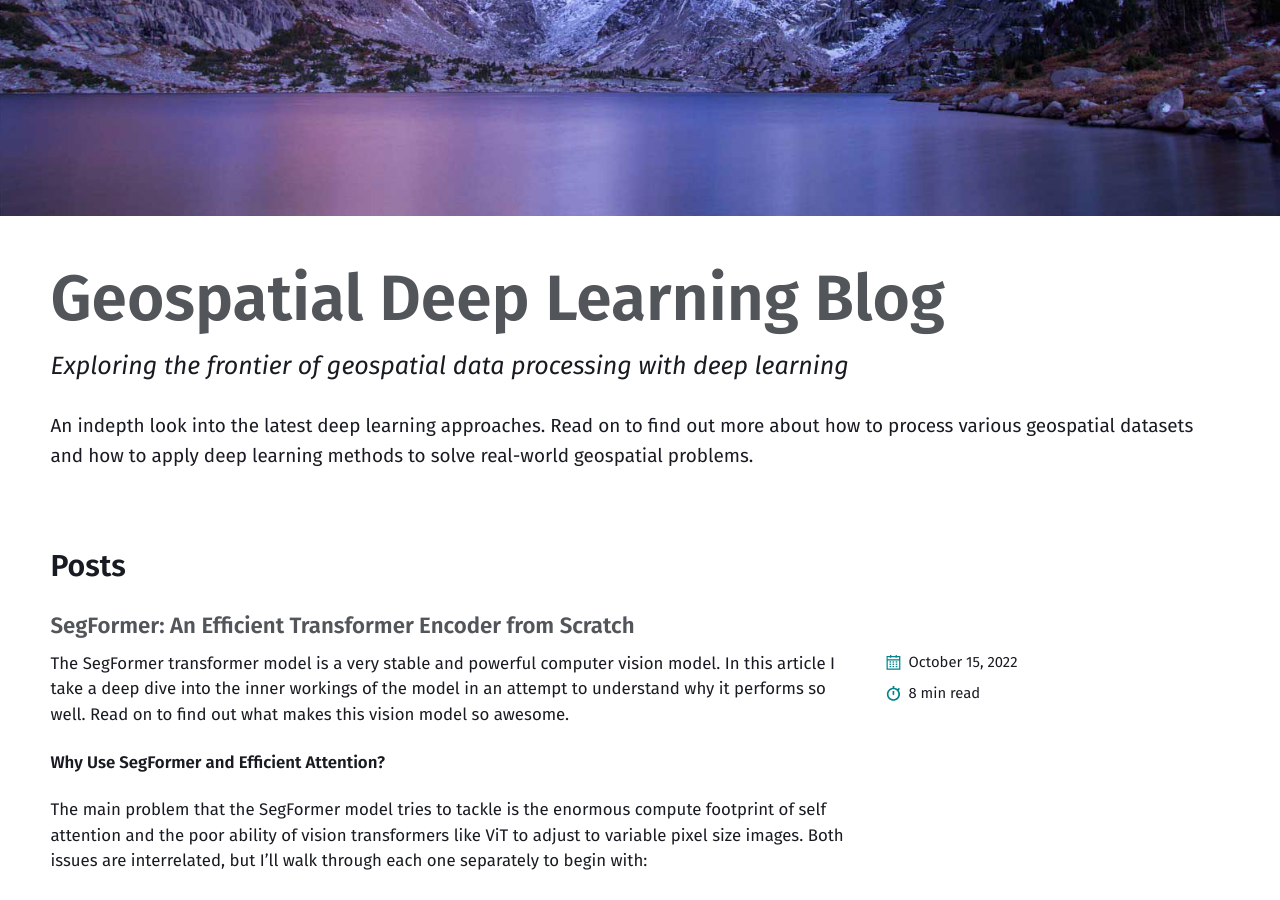
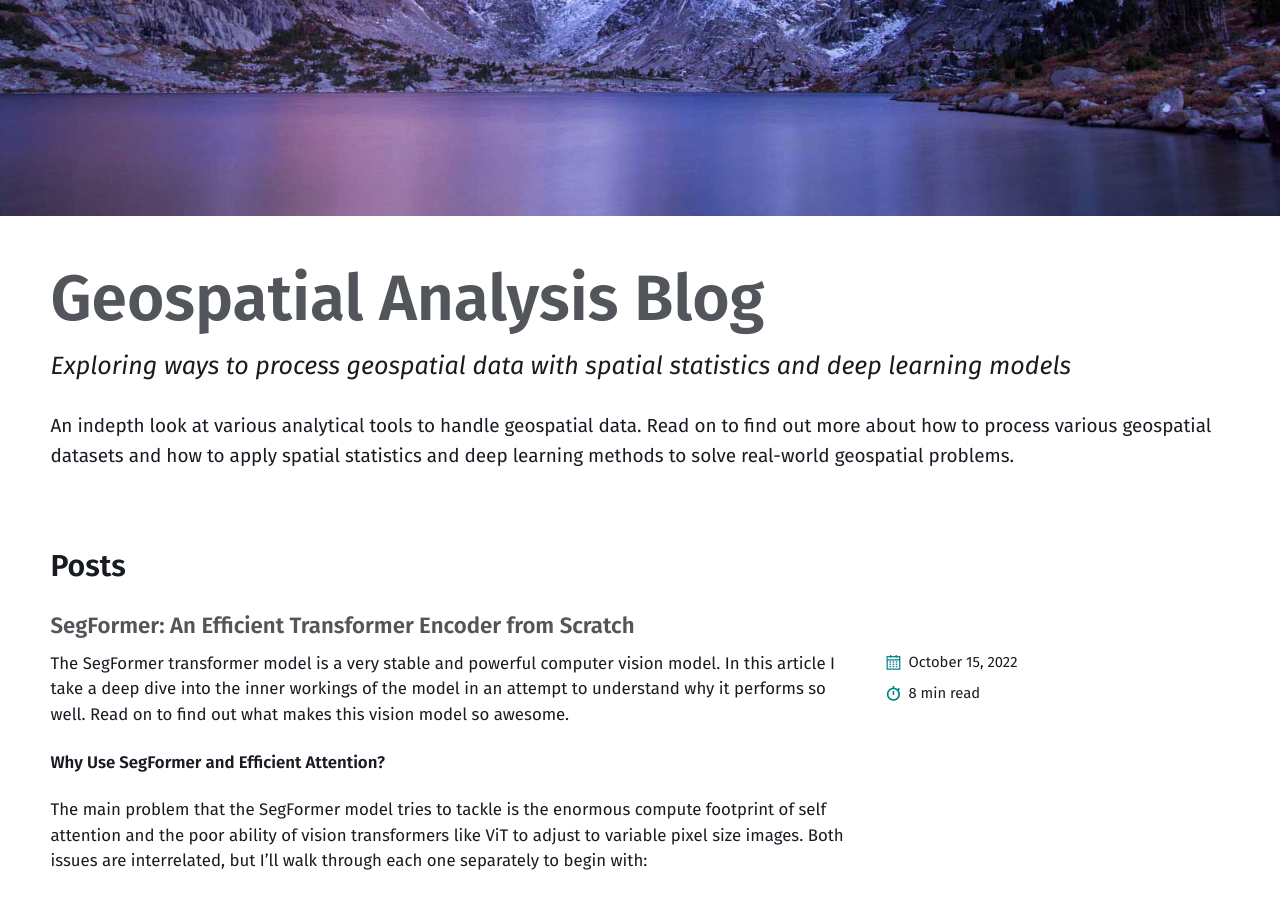
Before and after one commit to mmistakes/jekyll-theme-basically-basic, a Jekyll site: the page built from index.md, in a window 1280 px wide and 900 px high, scrolled down 433 px. Built offline with Jekyll 4.4.1, drawn with Linux system fonts in a browser that asks for light colours.

Commit message:
paginate attempt

```diff
--- a/index.md
+++ b/index.md
@@ -1,9 +1,9 @@
 ---
 layout: home
-alt_title: "Geospatial Deep Learning Blog"
-sub_title: "Exploring the frontier of geospatial data processing with deep learning"
+paginate: true
+alt_title: "Geospatial Analysis Blog"
+sub_title: "Exploring ways to process geospatial data with spatial statistics and deep learning models"
 image: /assets/images/home.png
 introduction: |
-  An indepth look into the latest deep learning approaches. Read on to find out more about how to process various geospatial datasets and how to apply deep learning methods to solve real-world geospatial problems.
-paginate: true
+  An indepth look at various analytical tools to handle geospatial data. Read on to find out more about how to process various geospatial datasets and how to apply spatial statistics and deep learning methods to solve real-world geospatial problems.
 ---
```
